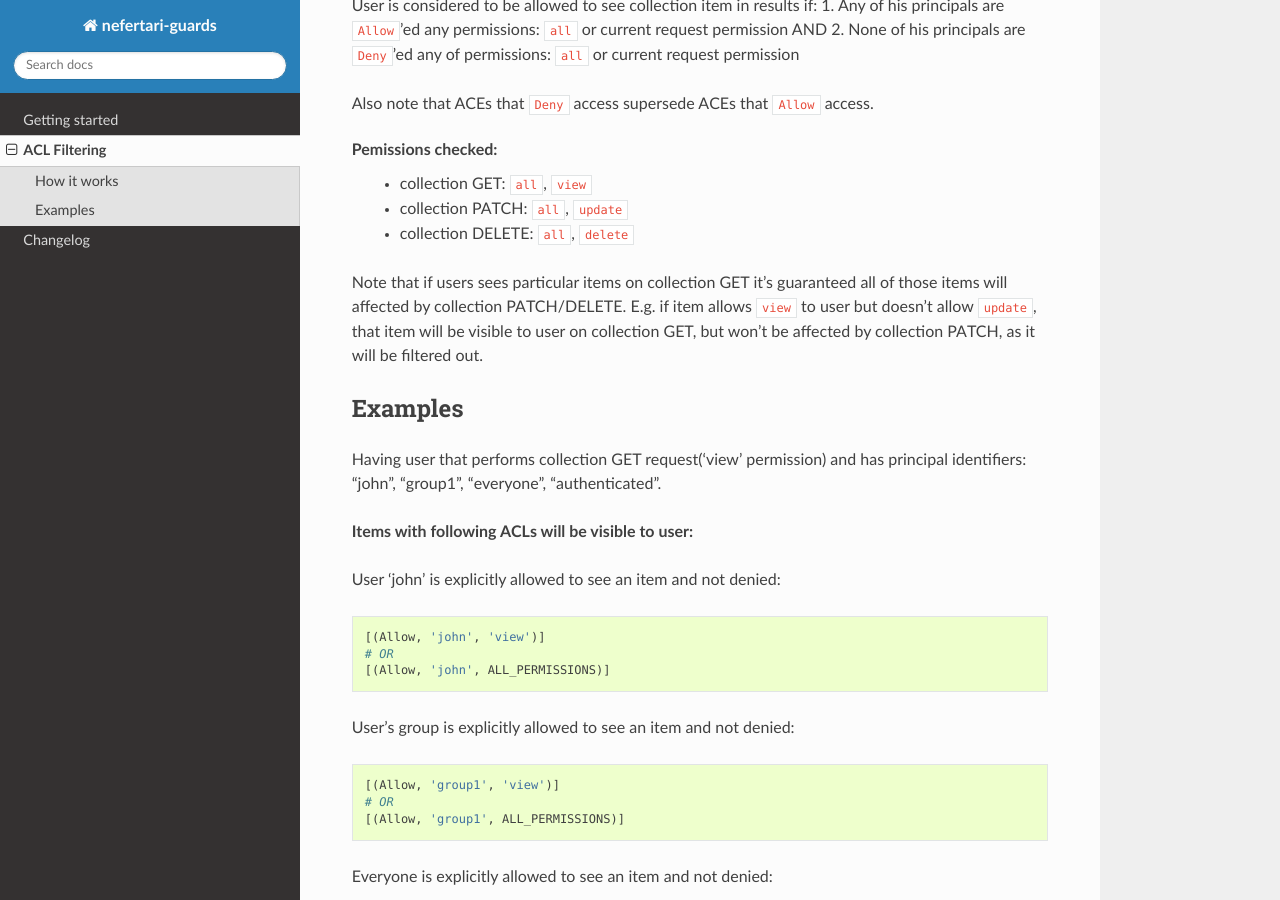
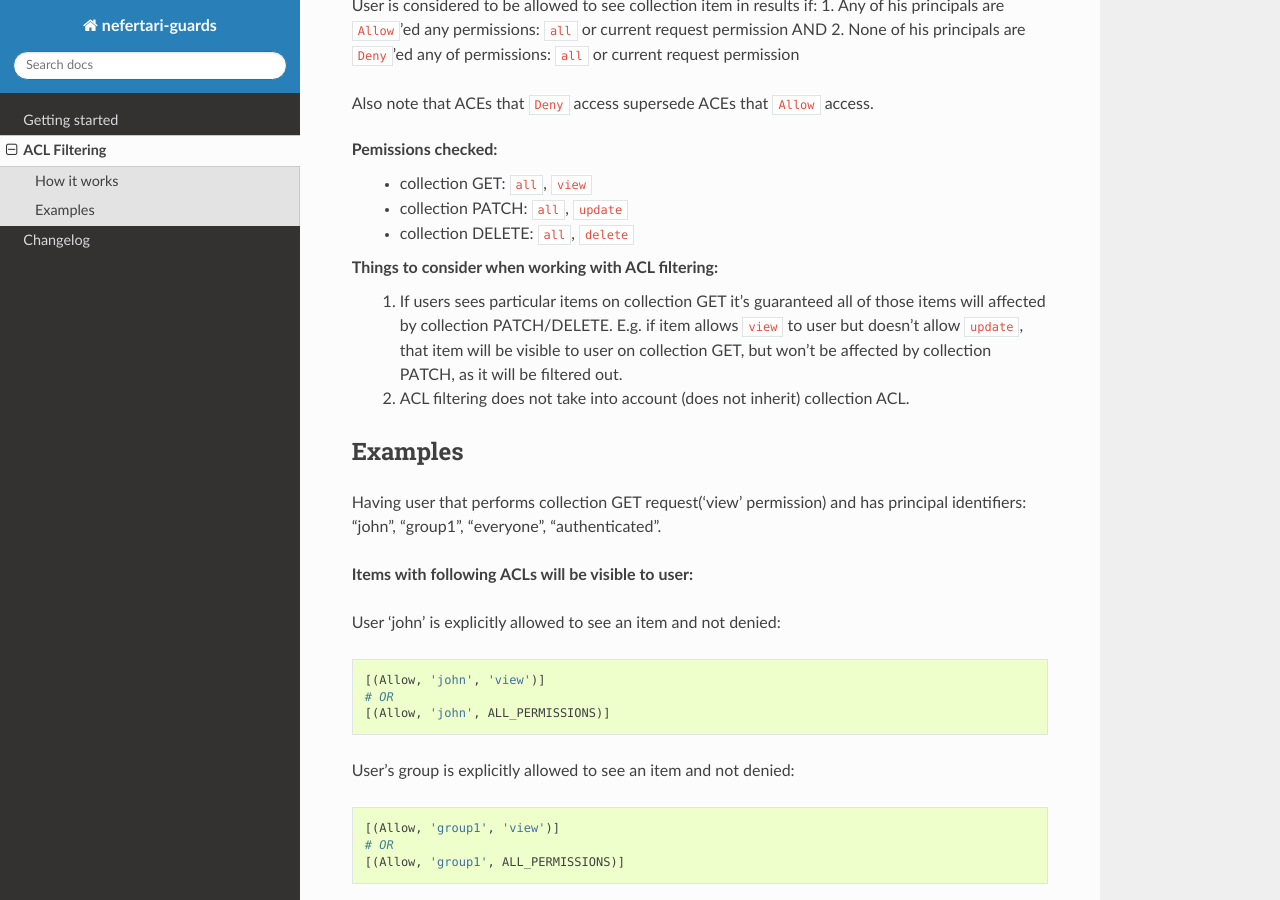
Before and after one commit to ramses-tech/nefertari-guards, a Sphinx documentation site: the page built from docs/source/acl_filtering.rst, in a window 1280 px wide and 900 px high, scrolled down 318 px. Built offline with Sphinx 7.4.7 and the Read the Docs theme 2.0.0, drawn with Linux system fonts in a browser that asks for light colours.

Commit message:
Update docs

```diff
--- a/docs/source/acl_filtering.rst
+++ b/docs/source/acl_filtering.rst
@@ -19,8 +19,9 @@ Pemissions checked:
     * collection PATCH: ``all``, ``update``
     * collection DELETE: ``all``, ``delete``
 
-Note that if users sees particular items on collection GET it's guaranteed all of those items will affected by collection PATCH/DELETE. E.g. if item allows ``view`` to user but doesn't allow ``update``, that item will be visible to user on collection GET, but won't be affected by collection PATCH, as it will be filtered out.
-
+Things to consider when working with ACL filtering:
+    1. If users sees particular items on collection GET it's guaranteed all of those items will affected by collection PATCH/DELETE. E.g. if item allows ``view`` to user but doesn't allow ``update``, that item will be visible to user on collection GET, but won't be affected by collection PATCH, as it will be filtered out.
+    2. ACL filtering does not take into account (does not inherit) collection ACL.
 
 Examples
 --------
```
